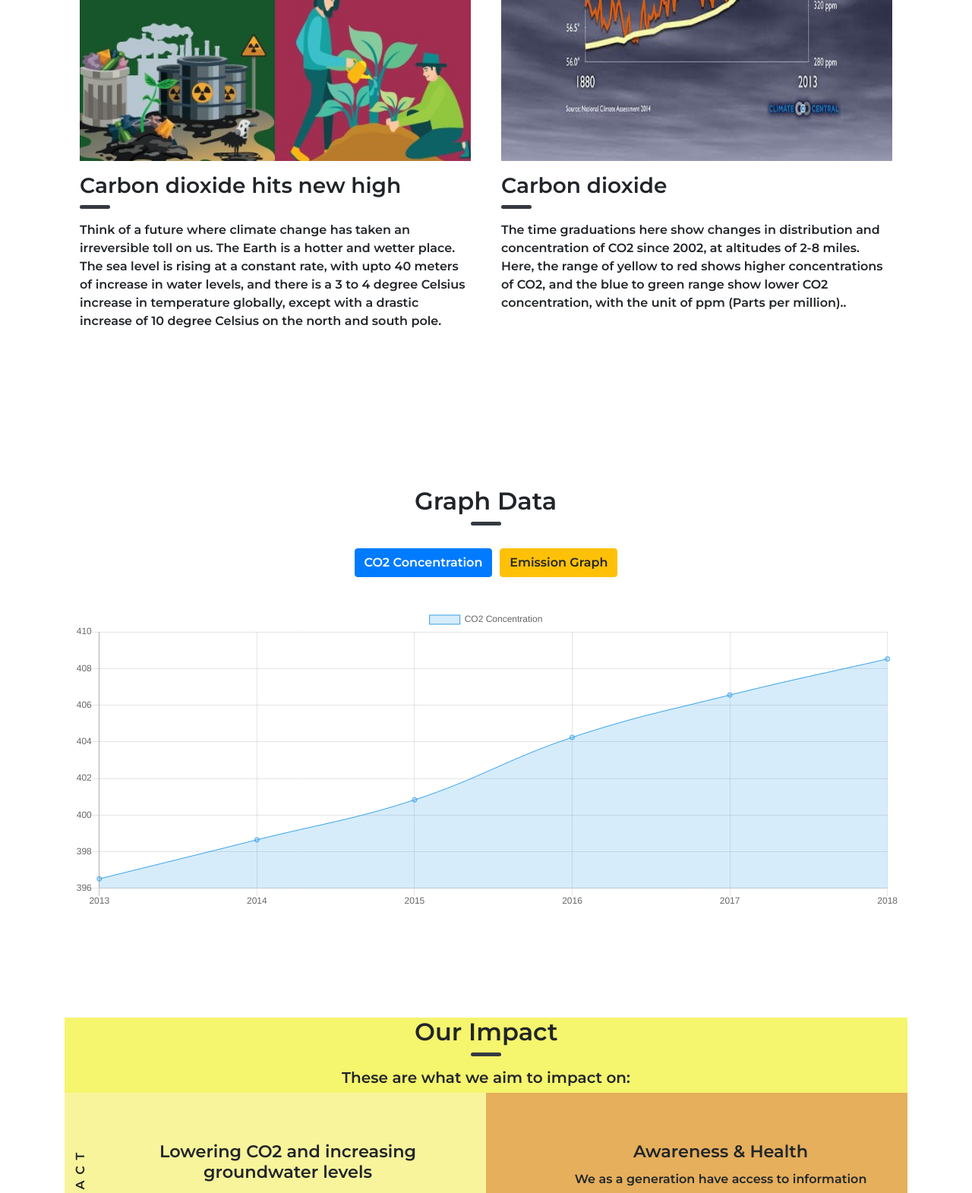
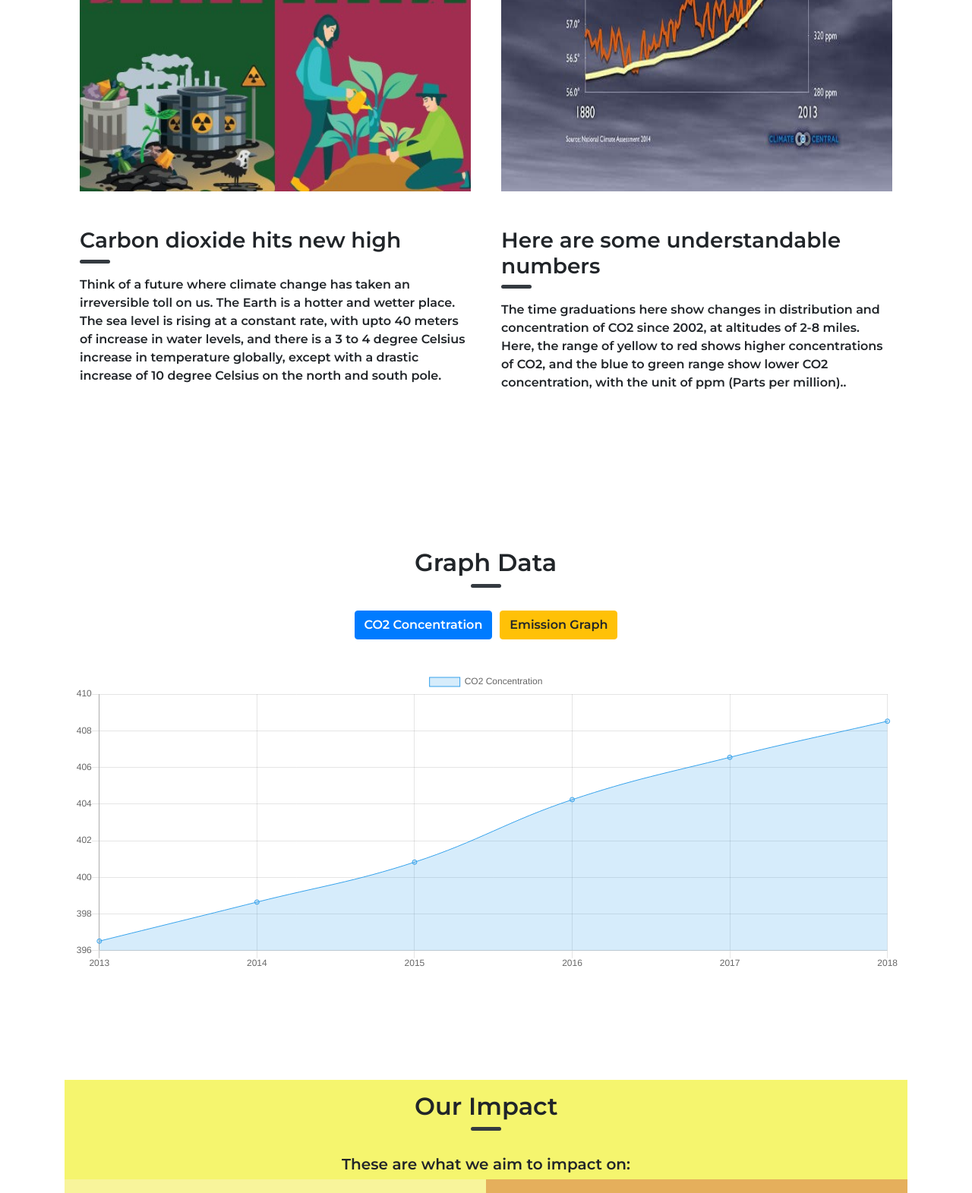
Before and after one commit to justBboy/plantation-project, a Django app: page / in a window 1280 px wide. Shown: the part 2440-4011 px from the top of the page at 76% size. Run offline with Django 3.2, Linux system fonts and the light colour scheme.

Commit message:
small changes

```diff
--- a/static/css/main.css
+++ b/static/css/main.css
@@ -414,6 +414,7 @@ footer{
     justify-content: center;
     align-items: center;
     overflow-x: hidden;
+    overflow-y: hidden;
 }
 
 .whySection__point > div{
--- a/templates/app/home.html
+++ b/templates/app/home.html
@@ -22,7 +22,7 @@
           src="https://climate.nasa.gov/system/resources/detail_files/24_co2-graph-061219-768px.jpg"
           alt="the relentless rise of carbon dioxide"
         />
-          <h3 data-aos="zoom-in" class="mt-2">The relentless rise of carbon dioxide</h3>
+          <h3 data-aos="zoom-in" class="mt-5">The relentless rise of carbon dioxide</h3>
           <div class="underline bg-dark mb-2"></div>
           <p>
             Ancient air bubbles trapped in ice enable us to step back in time and see what Earth's atmosphere, and climate, were like in the distant past. We know, for a fact that CO2 levels in the atmosphere are at an all-time high in 400000 years.
@@ -36,7 +36,7 @@ Beginning from 200ppm in the Ice Age, the CO2 levels have reached a recorded hig
             src="{% static 'assets/planters.jpeg' %}"
             alt=""
           />
-          <h3 class="mt-3">Carbon dioxide hits new high</h3>
+          <h3 class="mt-5">Carbon dioxide hits new high</h3>
           <div class="underline bg-dark mb-3"></div>
           <p>
            Think of a future where climate change has taken an irreversible toll on us. The Earth is a hotter and wetter place. The sea level is rising at a constant rate, with upto 40 meters of increase in water levels, and there is a 3 to 4 degree Celsius increase in temperature globally, except with a drastic increase of 10 degree Celsius on the north and south pole.
@@ -47,7 +47,7 @@ Beginning from 200ppm in the Ice Age, the CO2 levels have reached a recorded hig
             src="{% static 'assets/1.jpg' %}"
             alt=""
           />
-          <h3 class="mt-3">Carbon dioxide</h3>
+          <h3 class="mt-5">Here are some understandable numbers</h3>
           <div class="underline bg-dark mb-3"></div>
           <p>
             The time graduations here show changes in distribution and concentration of CO2 since 2002, at altitudes of 2-8 miles. Here, the range of yellow to red shows higher concentrations of CO2, and the blue to green range show lower CO2 concentration, with the unit of ppm (Parts per million)..
@@ -79,8 +79,8 @@ Beginning from 200ppm in the Ice Age, the CO2 levels have reached a recorded hig
     <section class="impactSection text-center" id="impactSection">
       <div class="impactSection__header">
         <div style="display: flex; flex-direction: column; align-items: center;">
-          <h2 data-aos="zoom-in" data-aos-duration="500">Our Impact</h2>
-          <div data-aos="zoom-in" data-aos-delay="500" class="underline bg-dark"></div>
+          <h2 data-aos="zoom-in" data-aos-duration="500" class="mt-3">Our Impact</h2>
+          <div data-aos="zoom-in" data-aos-delay="500" class="underline bg-dark mb-3"></div>
         </div>
         <h5 data-aos="zoom-in" class="mt-3">These are what we aim to impact on:</h5>
       </div>
@@ -227,8 +227,7 @@ Beginning from 200ppm in the Ice Age, the CO2 levels have reached a recorded hig
             </div>
           </div>
         </div>
-        <div class="card how-card" data-aos="fade-up" data-aos-delay="1500">
-          <div class="card wood-store-card">
+        <div class="card wood-store-card how-card" data-aos="fade-up" data-aos-delay="1500">
             <div class="card-body">
               <h3>Wood Store Locator</h3>
               <div class="underline bg-dark"></div>
@@ -236,7 +235,6 @@ Beginning from 200ppm in the Ice Age, the CO2 levels have reached a recorded hig
                 Our site would also connect one to the nearest wood storage facility in case of need of wood. This feature would inform anyone in need of wood with the nearest wood storage facility, it's availability, and the contact details for the same. This would be a huge step forward and would avoid a lot of unnecessary cutting of trees.
               </p>
             </div>
-          </div>
         </div>
       </div>
     </section>
```
